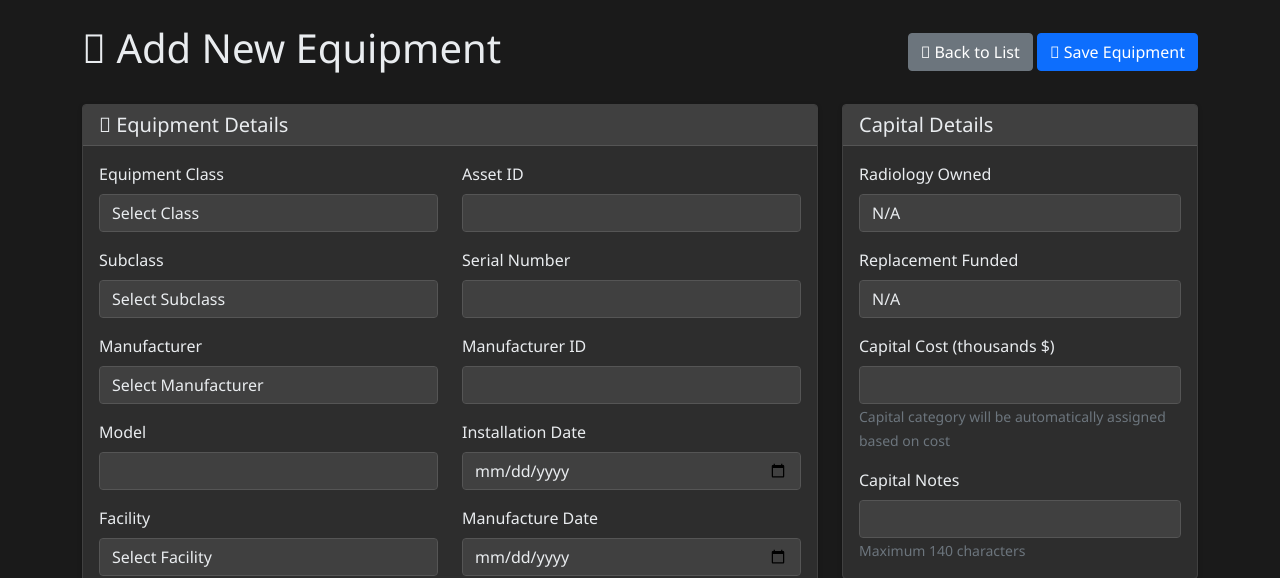
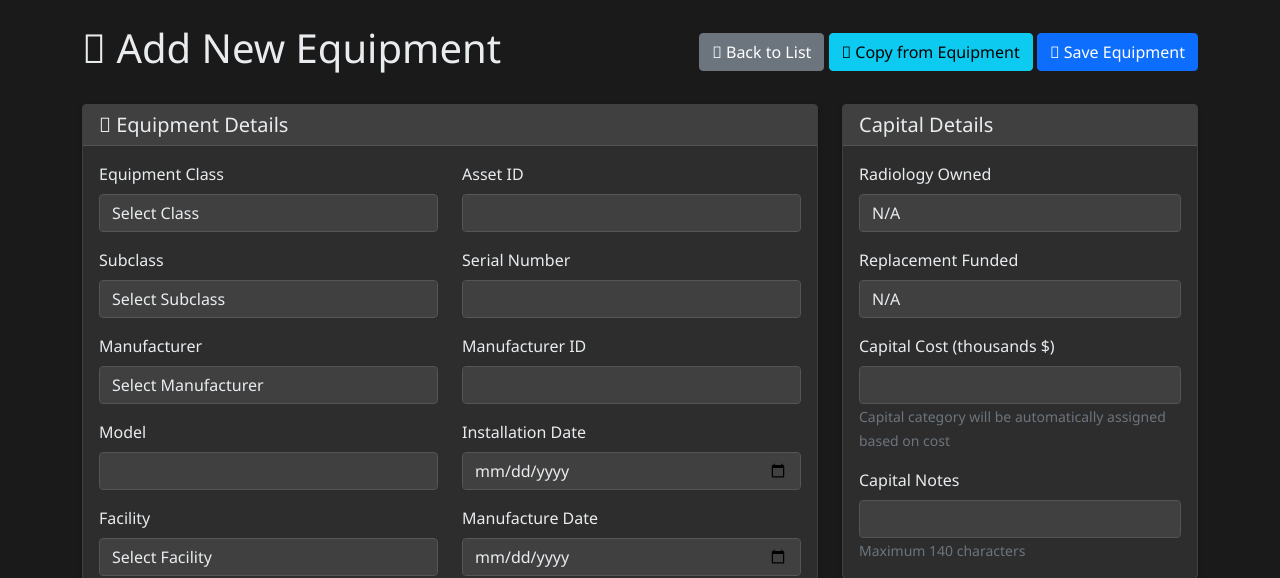
Before and after one commit to nickbevins/rems, a Flask app: page /equipment/new in a window 1280 px wide. Shown: the part 57-635 px from the top of the page. Run offline with Flask 3, Linux system fonts and the light colour scheme; a user stored in the database is signed in; some libraries are stand-ins or nearby versions.

Commit message:
Use existing equipment ID to populate new equipment fields. Include service logins on equipment details. Improve breadcrumb url parameters. Modify csv export to account for text filters.

```diff
--- a/app.py
+++ b/app.py
@@ -1336,6 +1336,8 @@ def equipment_detail(eq_id):
         'eq_dept': request.args.get('eq_dept', ''),
         'eq_fac': request.args.get('eq_fac', ''),
         'include_retired': request.args.get('include_retired', ''),
+        'include_noncovered': request.args.get('include_noncovered', ''),
+        'include_planned': request.args.get('include_planned', ''),
         'sort': request.args.get('sort', ''),
         'order': request.args.get('order', ''),
         'page': request.args.get('page', '')
@@ -2359,6 +2361,42 @@ def api_equipment():
     equipment = Equipment.query.all()
     return jsonify([eq.to_dict() for eq in equipment])
 
+@app.route('/api/equipment/search')
+@login_required
+def api_equipment_search():
+    """API endpoint to search equipment for template selection"""
+    search_term = request.args.get('q', '').strip()
+
+    if not search_term or len(search_term) < 2:
+        return jsonify([])
+
+    # Search across class, manufacturer, model, and equipment ID
+    equipment_list = Equipment.query.join(
+        EquipmentClass, Equipment.class_id == EquipmentClass.id, isouter=True
+    ).join(
+        Manufacturer, Equipment.manufacturer_id == Manufacturer.id, isouter=True
+    ).filter(
+        or_(
+            EquipmentClass.name.ilike(f'%{search_term}%'),
+            Manufacturer.name.ilike(f'%{search_term}%'),
+            Equipment.eq_mod.ilike(f'%{search_term}%'),
+            Equipment.eq_id == int(search_term) if search_term.isdigit() else False
+        )
+    ).filter(
+        Equipment.eq_retired == False  # Only show active equipment as templates
+    ).order_by(
+        EquipmentClass.name, Manufacturer.name, Equipment.eq_mod
+    ).limit(20).all()
+
+    results = []
+    for eq in equipment_list:
+        results.append({
+            'eq_id': eq.eq_id,
+            'label': f"{eq.equipment_class.name if eq.equipment_class else 'Unknown'} - {eq.manufacturer.name if eq.manufacturer else 'Unknown'} {eq.eq_mod or ''} (ID: {eq.eq_id})".strip()
+        })
+
+    return jsonify(results)
+
 @app.route('/api/subclasses')
 def api_subclasses():
     eq_class = request.args.get('eq_class')
@@ -2404,6 +2442,7 @@ def api_facility_address(facility_id):
 def export_equipment():
     from sqlalchemy import and_, or_
     # Get all equipment or apply filters like in equipment_list
+    search = request.args.get('search', '').strip()
     eq_class = request.args.get('eq_class')
     eq_manu = request.args.get('eq_manu')
     eq_dept = request.args.get('eq_dept')
@@ -2425,6 +2464,30 @@ def export_equipment():
         Personnel, Equipment.contact_id == Personnel.id, isouter=True
     )
 
+    # Apply text search filter across multiple fields if search text is provided
+    if search:
+        search_filter = or_(
+            EquipmentClass.name.ilike(f'%{search}%'),
+            EquipmentSubclass.name.ilike(f'%{search}%'),
+            Manufacturer.name.ilike(f'%{search}%'),
+            Equipment.eq_mod.ilike(f'%{search}%'),
+            Department.name.ilike(f'%{search}%'),
+            Equipment.eq_rm.ilike(f'%{search}%'),
+            Facility.name.ilike(f'%{search}%'),
+            Equipment.eq_address.ilike(f'%{search}%'),
+            Equipment.eq_assetid.ilike(f'%{search}%'),
+            Equipment.eq_sn.ilike(f'%{search}%'),
+            Equipment.eq_mefac.ilike(f'%{search}%'),
+            Equipment.eq_mereg.ilike(f'%{search}%'),
+            Equipment.eq_mefacreg.ilike(f'%{search}%'),
+            Equipment.eq_manid.ilike(f'%{search}%'),
+            Equipment.eq_acrsite.ilike(f'%{search}%'),
+            Equipment.eq_acrunit.ilike(f'%{search}%'),
+            Equipment.eq_servlogin.ilike(f'%{search}%'),
+            Equipment.eq_notes.ilike(f'%{search}%')
+        )
+        query = query.filter(search_filter)
+
     # Apply filters using relational data
     if eq_class:
         query = query.filter(EquipmentClass.name == eq_class)
@@ -2458,7 +2521,7 @@ def export_equipment():
 
     # Write header - using relational field names
     headers = [
-        'eq_id', 'equipment_class', 'equipment_subclass', 'manufacturer', 'eq_mod', 'department', 'eq_rm', 'eq_phone', 'facility', 'facility_address',
+        'eq_id', 'equipment_class', 'equipment_subclass', 'manufacturer', 'eq_mod', 'department', 'eq_rm', 'eq_phone', 'eq_servlogin', 'eq_servpwd', 'facility', 'facility_address',
         'contact_id', 'contact_person', 'contact_email', 'supervisor_id', 'supervisor', 'supervisor_email', 'physician_id', 'physician', 'physician_email',
         'eq_assetid', 'eq_sn', 'eq_mefac', 'eq_mereg', 'eq_mefacreg', 'eq_manid',
         'eq_mandt', 'eq_rfrbdt', 'eq_instdt', 'eq_eoldate', 'eq_eeoldate', 'eq_retdate', 'eq_retired', 'eq_planned',
@@ -2477,6 +2540,8 @@ def export_equipment():
             eq.department.name if eq.department else '',
             eq.eq_rm or '',
             eq.eq_phone or '',
+            eq.eq_servlogin or '',
+            eq.eq_servpwd or '',
             eq.facility.name if eq.facility else '',
             eq.facility.address if eq.facility else '',
             eq.contact_id if eq.contact_id else '',
@@ -2891,6 +2956,8 @@ def import_data():
                     equipment.eq_mod = row.get('eq_mod')
                     equipment.eq_rm = row.get('eq_rm')
                     equipment.eq_phone = row.get('eq_phone')
+                    equipment.eq_servlogin = row.get('eq_servlogin')
+                    equipment.eq_servpwd = row.get('eq_servpwd')
                     equipment.eq_assetid = row.get('eq_assetid')
                     equipment.eq_sn = row.get('eq_sn')
                     equipment.eq_mefac = row.get('eq_mefac')
--- a/templates/equipment_detail.html
+++ b/templates/equipment_detail.html
@@ -89,6 +89,10 @@
                                     <tr>
                                         <th>Phone:</th>
                                         <td>{{ equipment.eq_phone or 'N/A' }}</td>
+                                    </tr>
+                                    <tr>
+                                        <th>Service Login:</th>
+                                        <td>{{ equipment.eq_servlogin or 'N/A' }}</td>
                                     </tr>
                                 </table>
                             </div>
--- a/templates/equipment_form.html
+++ b/templates/equipment_form.html
@@ -16,6 +16,9 @@
                     <a href="{{ url_for('equipment_list') }}" class="btn btn-secondary">
                         <i class="fas fa-arrow-left"></i> Back to List
                     </a>
+                    <button type="button" class="btn btn-info" id="copyFromEquipmentBtn">
+                        <i class="fas fa-copy"></i> Copy from Equipment
+                    </button>
                 {% endif %}
                 <button type="submit" form="equipmentForm" class="btn btn-primary">
                     <i class="fas fa-save"></i> Save Equipment
@@ -396,6 +399,81 @@ document.addEventListener('DOMContentLoaded', function() {
         classSelect.addEventListener('change', updateSubclasses);
         if (classSelect.value) updateSubclasses();
     }
+
+    // Copy from Equipment functionality (only for new equipment)
+    const copyFromEquipmentBtn = document.getElementById('copyFromEquipmentBtn');
+    if (copyFromEquipmentBtn) {
+        copyFromEquipmentBtn.addEventListener('click', function() {
+            const equipmentId = prompt('Enter the Equipment ID to copy from:');
+
+            if (!equipmentId) return;
+
+            if (isNaN(equipmentId) || parseInt(equipmentId) <= 0) {
+                alert('Please enter a valid Equipment ID number.');
+                return;
+            }
+
+            // Fetch equipment data
+            fetch(`/api/equipment/${equipmentId}/form-data`)
+                .then(response => {
+                    if (!response.ok) {
+                        throw new Error('Equipment not found');
+                    }
+                    return response.json();
+                })
+                .then(data => {
+                    const eq = data.equipment;
+
+                    // Populate fields that should be copied (template data)
+                    // Equipment Classification
+                    if (eq.class_id) document.getElementById('class_id').value = eq.class_id;
+                    if (eq.subclass_id) document.getElementById('subclass_id').value = eq.subclass_id;
+                    if (eq.manufacturer_id) document.getElementById('manufacturer_id').value = eq.manufacturer_id;
+                    if (eq.eq_mod) document.getElementById('eq_mod').value = eq.eq_mod;
+
+                    // Location & Department
+                    if (eq.department_id) document.getElementById('department_id').value = eq.department_id;
+                    if (eq.facility_id) {
+                        document.getElementById('facility_id').value = eq.facility_id;
+                        // Trigger change event to update address
+                        document.getElementById('facility_id').dispatchEvent(new Event('change'));
+                    }
+
+                    // Personnel Contacts
+                    if (eq.contact_id) document.getElementById('contact_id').value = eq.contact_id;
+                    if (eq.supervisor_id) document.getElementById('supervisor_id').value = eq.supervisor_id;
+                    if (eq.physician_id) document.getElementById('physician_id').value = eq.physician_id;
+
+                    // Compliance Settings
+                    if (eq.eq_physcov !== null && eq.eq_physcov !== undefined) {
+                        document.getElementById('eq_physcov').checked = eq.eq_physcov;
+                    }
+                    if (eq.eq_auditfreq) {
+                        // Handle audit frequency checkboxes
+                        const auditFreqs = eq.eq_auditfreq.split(',').map(f => f.trim());
+                        document.querySelectorAll('input[name="eq_auditfreq"]').forEach(checkbox => {
+                            checkbox.checked = auditFreqs.includes(checkbox.value);
+                        });
+                    }
+                    if (eq.eq_acrsite) document.getElementById('eq_acrsite').value = eq.eq_acrsite;
+                    if (eq.eq_mefac) document.getElementById('eq_mefac').value = eq.eq_mefac;
+
+                    // Capital Planning Defaults
+                    if (eq.eq_radcap !== null && eq.eq_radcap !== undefined) {
+                        document.getElementById('eq_radcap').value = eq.eq_radcap;
+                    }
+                    if (eq.eq_captype) document.getElementById('eq_captype').value = eq.eq_captype;
+                    if (eq.eq_capcat) document.getElementById('eq_capcat').value = eq.eq_capcat;
+                    if (eq.eq_capecst) document.getElementById('eq_capecst').value = eq.eq_capecst;
+
+                    alert('Template data loaded successfully! Please review and update as needed.');
+                })
+                .catch(error => {
+                    console.error('Error loading equipment:', error);
+                    alert('Error: Could not find equipment with ID ' + equipmentId + '. Please check the ID and try again.');
+                });
+        });
+    }
 });
 </script>
 {% endblock %}
```
